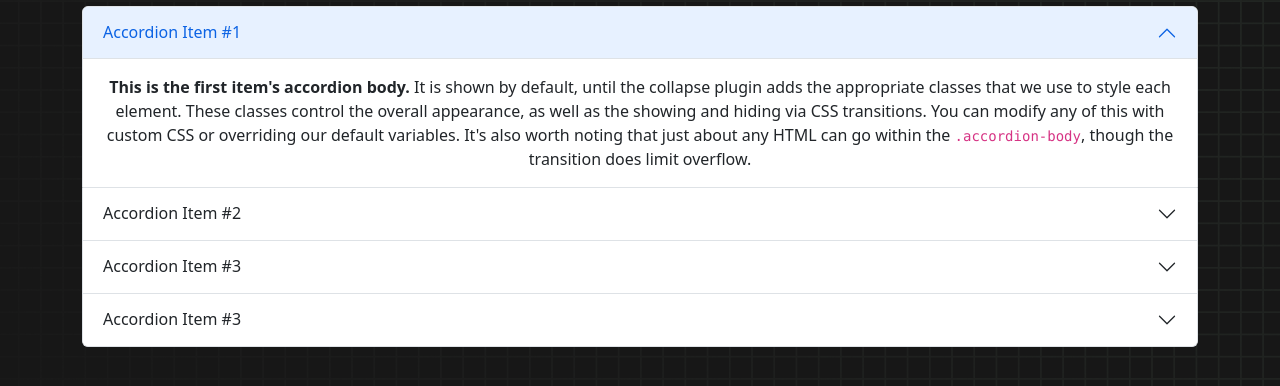
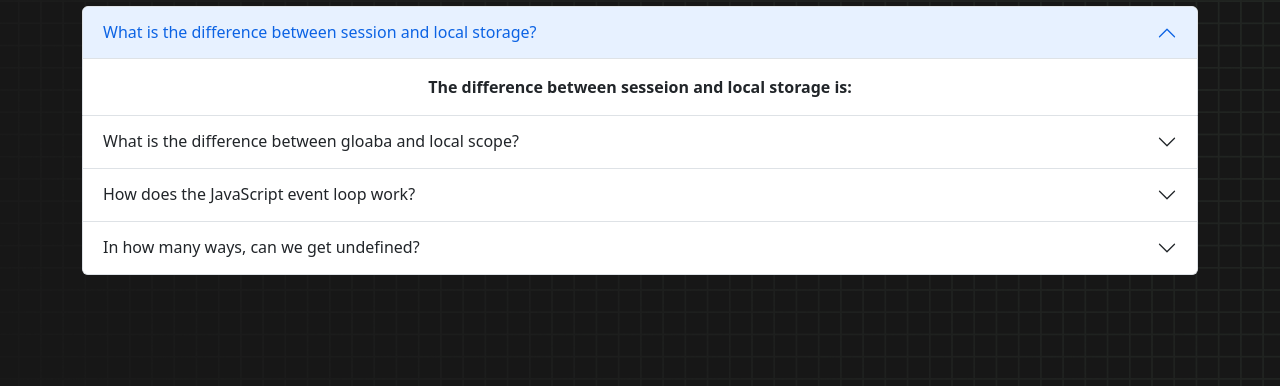
Before and after one commit to mrayhan-gh/type-monster, a plain HTML site: page blog.html in a window 1280 px wide. Shown: the part 94-480 px from the top of the page. Drawn offline with nearby package versions, Linux system fonts and the light colour scheme.

Commit message:
some upgradation has been done in the blog section

```diff
--- a/blog.html
+++ b/blog.html
@@ -24,48 +24,49 @@
                 <div class="accordion-item">
                   <h2 class="accordion-header" id="headingOne">
                     <button class="accordion-button" type="button" data-bs-toggle="collapse" data-bs-target="#collapseOne" aria-expanded="true" aria-controls="collapseOne">
-                      Accordion Item #1
+                      What is the difference between session and local storage?
                     </button>
                   </h2>
                   <div id="collapseOne" class="accordion-collapse collapse show" aria-labelledby="headingOne" data-bs-parent="#accordionExample">
                     <div class="accordion-body">
-                      <strong>This is the first item's accordion body.</strong> It is shown by default, until the collapse plugin adds the appropriate classes that we use to style each element. These classes control the overall appearance, as well as the showing and hiding via CSS transitions. You can modify any of this with custom CSS or overriding our default variables. It's also worth noting that just about any HTML can go within the <code>.accordion-body</code>, though the transition does limit overflow.
+                      <strong>The difference between sesseion and local storage is:</strong>
+
                     </div>
                   </div>
                 </div>
                 <div class="accordion-item">
                   <h2 class="accordion-header" id="headingTwo">
                     <button class="accordion-button collapsed" type="button" data-bs-toggle="collapse" data-bs-target="#collapseTwo" aria-expanded="false" aria-controls="collapseTwo">
-                      Accordion Item #2
+                      What is the difference between gloaba and local scope?
                     </button>
                   </h2>
                   <div id="collapseTwo" class="accordion-collapse collapse" aria-labelledby="headingTwo" data-bs-parent="#accordionExample">
                     <div class="accordion-body">
-                      <strong>This is the second item's accordion body.</strong> It is hidden by default, until the collapse plugin adds the appropriate classes that we use to style each element. These classes control the overall appearance, as well as the showing and hiding via CSS transitions. You can modify any of this with custom CSS or overriding our default variables. It's also worth noting that just about any HTML can go within the <code>.accordion-body</code>, though the transition does limit overflow.
+                      <strong>The difference between global and local scope is:</strong>
                     </div>
                   </div>
                 </div>
                 <div class="accordion-item">
                   <h2 class="accordion-header" id="headingThree">
                     <button class="accordion-button collapsed" type="button" data-bs-toggle="collapse" data-bs-target="#collapseThree" aria-expanded="false" aria-controls="collapseThree">
-                      Accordion Item #3
+                      How does the JavaScript event loop work?
                     </button>
                   </h2>
                   <div id="collapseThree" class="accordion-collapse collapse" aria-labelledby="headingThree" data-bs-parent="#accordionExample">
                     <div class="accordion-body">
-                      <strong>This is the third item's accordion body.</strong> It is hidden by default, until the collapse plugin adds the appropriate classes that we use to style each element. These classes control the overall appearance, as well as the showing and hiding via CSS transitions. You can modify any of this with custom CSS or overriding our default variables. It's also worth noting that just about any HTML can go within the <code>.accordion-body</code>, though the transition does limit overflow.
+                      <strong>Here is how does the JavaScript even loop work:</strong>
                     </div>
                   </div>
                 </div>
                 <div class="accordion-item">
                   <h2 class="accordion-header" id="headingThree">
                     <button class="accordion-button collapsed" type="button" data-bs-toggle="collapse" data-bs-target="#collapseThree" aria-expanded="false" aria-controls="collapseThree">
-                      Accordion Item #3
+                      In how many ways, can we get undefined?
                     </button>
                   </h2>
                   <div id="collapseThree" class="accordion-collapse collapse" aria-labelledby="headingThree" data-bs-parent="#accordionExample">
                     <div class="accordion-body">
-                      <strong>This is the third item's accordion body.</strong> It is hidden by default, until the collapse plugin adds the appropriate classes that we use to style each element. These classes control the overall appearance, as well as the showing and hiding via CSS transitions. You can modify any of this with custom CSS or overriding our default variables. It's also worth noting that just about any HTML can go within the <code>.accordion-body</code>, though the transition does limit overflow.
+                      <strong>Heer is in how many ways, we can get undefined: </strong>
                     </div>
                   </div>
                 </div>
```
